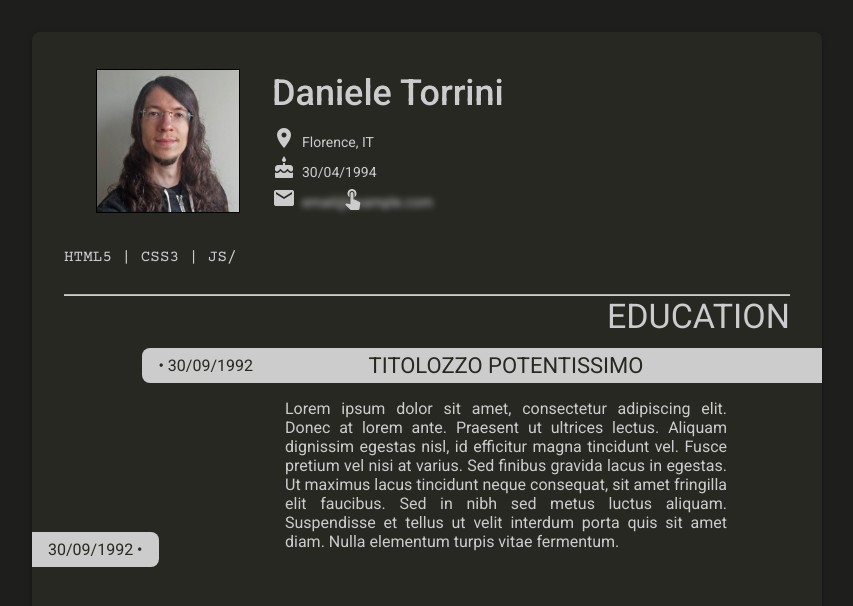
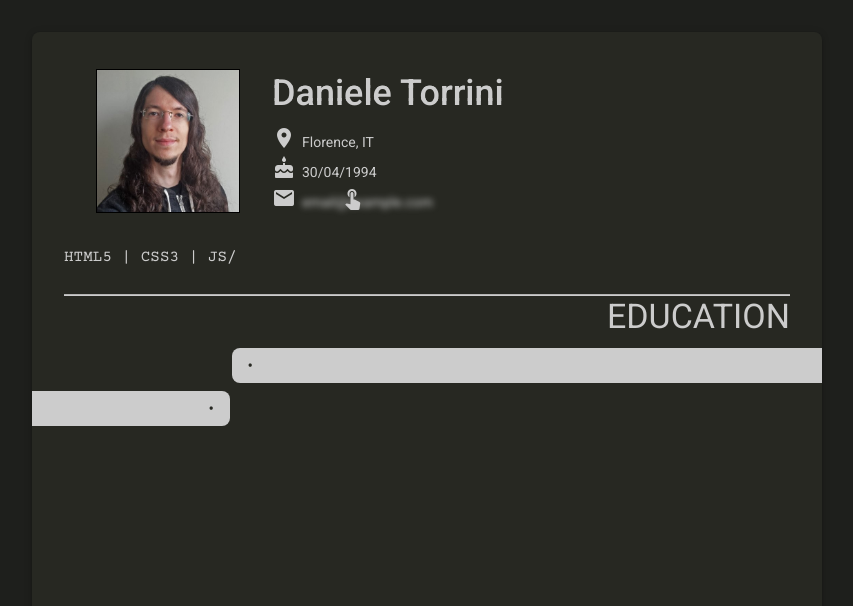
Before and after one commit to DocCobra/dev-cv, an Angular app: page / in a window 1280 px wide. Shown: the top 606 px of the page, without its empty margins (213-1066 px from the left). Built offline with nearby package versions, Linux system fonts and the light colour scheme.

Commit message:
Inputtable entry component

```diff
--- a/src/app/page/entry/entry.component.css
+++ b/src/app/page/entry/entry.component.css
@@ -44,7 +44,10 @@ div .spacer {
 }
 
 #date-range > span:not(:first-of-type) {
+    width: 70%;
+
     align-self: flex-start;
+    text-align: end;
 
     border-top-right-radius: 8px;
     border-bottom-right-radius: 8px;
--- a/src/app/page/entry/entry.component.html
+++ b/src/app/page/entry/entry.component.html
@@ -1,12 +1,12 @@
 <div id="date-range">
-  <span>&#x2022; 30/09/1992</span>
+  <span>&#x2022; {{ entryStartDate }}</span>
   <div class="spacer"></div>
-  <span>30/09/1992 &#x2022;</span>
+  <span>{{ entryEndDate }} &#x2022;</span>
 </div>
 
 <div id="entry-info">
-  <span> TITOLOZZO POTENTISSIMO </span>
-  <span> Lorem ipsum dolor sit amet, consectetur adipiscing elit. Donec at lorem ante. Praesent ut ultrices lectus. Aliquam dignissim egestas nisl, id efficitur magna tincidunt vel. Fusce pretium vel nisi at varius. Sed finibus gravida lacus in egestas. Ut maximus lacus tincidunt neque consequat, sit amet fringilla elit faucibus. Sed in nibh sed metus luctus aliquam. Suspendisse et tellus ut velit interdum porta quis sit amet diam. Nulla elementum turpis vitae fermentum. </span>
+  <span>{{ entryTitle }}</span>
+  <span>{{ entryContent }}</span>
 </div>
 
 <div id="date-trail">
```
Also changed, not shown: src/app/page/entry/entry.component.ts (+5 -2 lines).
